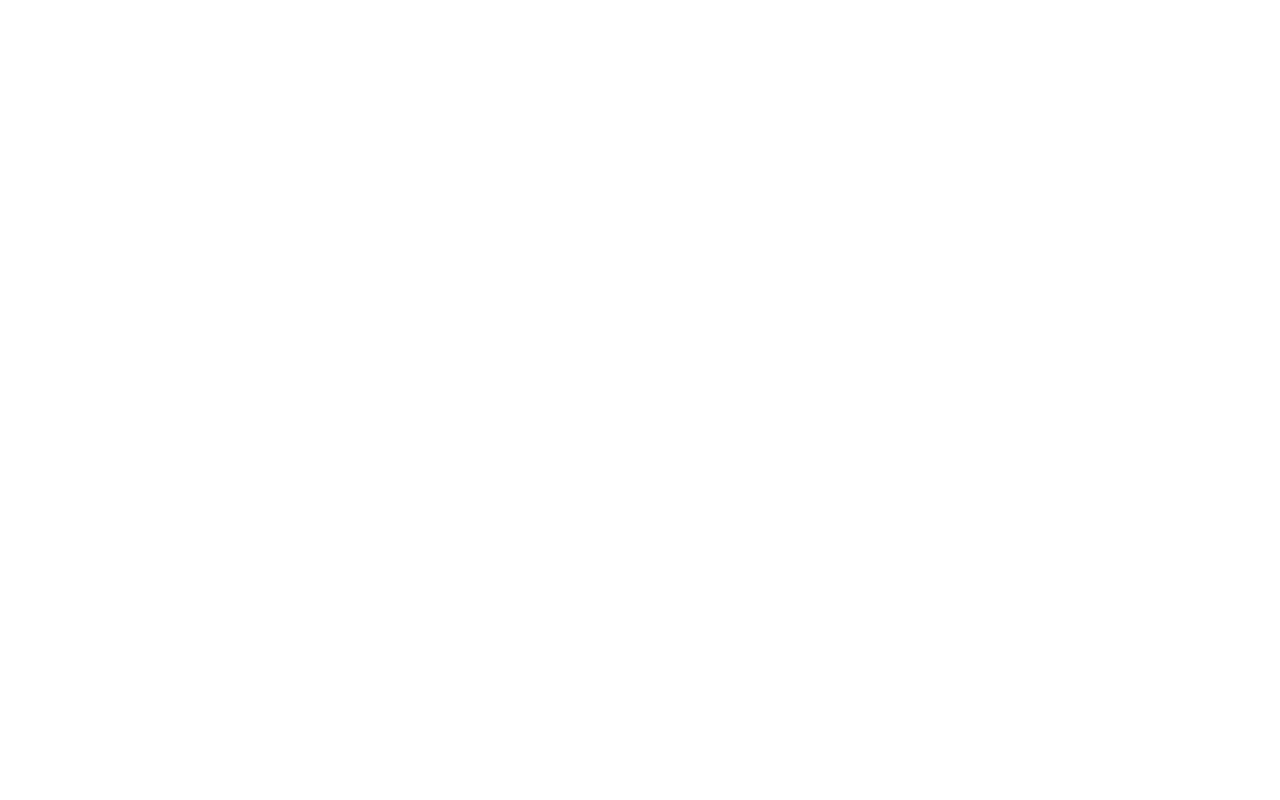
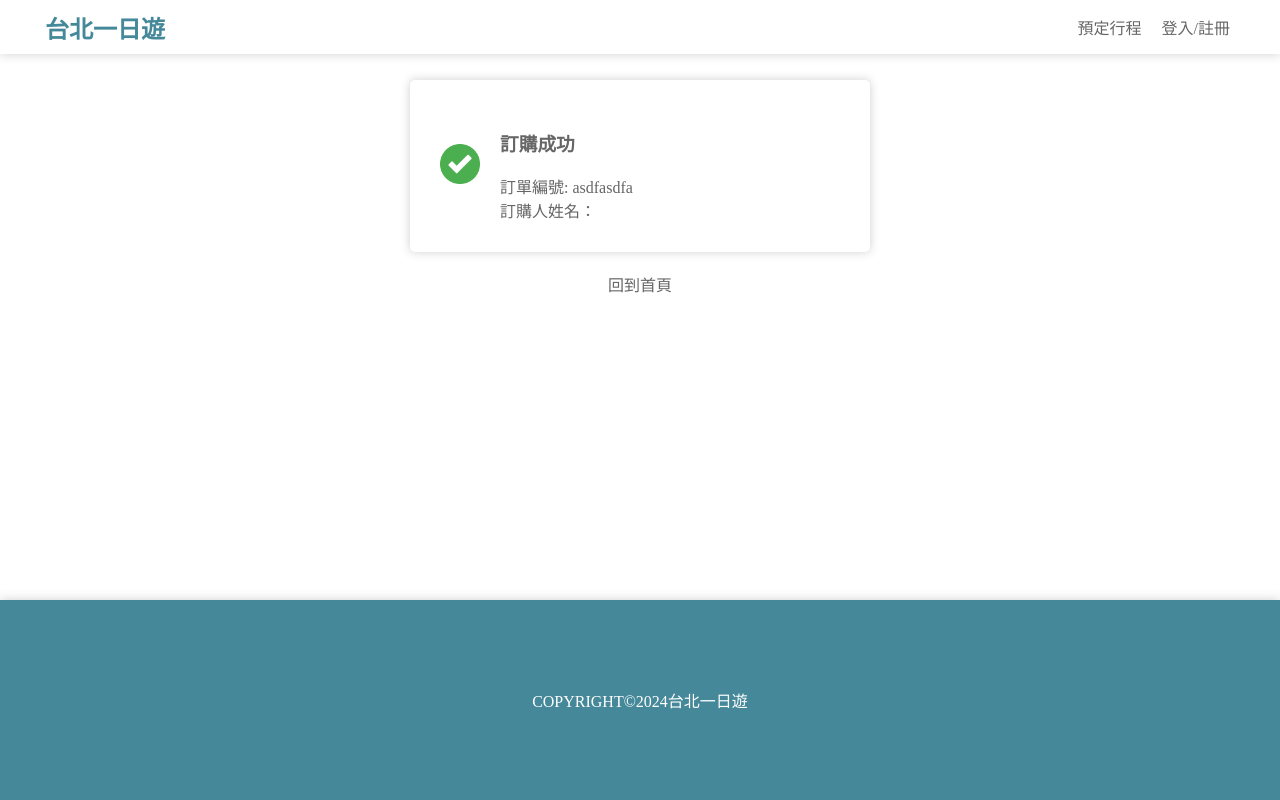
Before and after one commit to Christinaliu0913/wehelp_stage2, a plain HTML site: page taipei-day-trip/static/thankyou.html in a window 1280 px wide. Drawn offline with Linux system fonts and the light colour scheme.

Commit message:
week6test

```diff
--- a/taipei-day-trip/static/style.css
+++ b/taipei-day-trip/static/style.css
@@ -824,6 +824,37 @@ header{
     font-size: 19px;
     cursor: pointer;
 }
+/*----------thank you---------*/
+.thankcard{
+    display: flex;
+    justify-content: center;
+    margin-top: 80px;
+}
+.thankcard-box{
+    display: flex;
+    align-items: center;
+    border-radius: 5px;
+    box-shadow: 0px 0px 10px #66666650;
+    height: auto;
+    padding: 30px;
+    width: 400px;
+}
+.thankcard-orderIcon img{
+    width: 40px;
+    height: 40px;
+}
+.thankcard-infor{
+    flex: auto;
+    margin-left: 20px;
+}
+.thank-inform{
+    display: flex;
+    justify-content: center;
+    margin-top: 20px;
+}
+
+
+
 /*footer*/
 .footer{
     min-height: 200px;
--- a/taipei-day-trip/static/thankyou.html
+++ b/taipei-day-trip/static/thankyou.html
@@ -2,10 +2,55 @@
 <html lang="en">
 <head>
   <meta charset="UTF-8">
+  <link rel="stylesheet" type='text/css' href="/static/style.css">
   <meta name="viewport" content="width=device-width, initial-scale=1.0">
   <title>Thank You</title>
 </head>
 <body>
 
+<div class="wrapper">
+  <!---------nav----------->
+  <header>
+    <nav class="nav">
+      <h2 class="nav-title"><a href="/" style="text-decoration: none; color: inherit;">台北一日遊</a></h2>
+      <ul class="nav-list">
+        <li class="nav-list-item" id='nav-booking' onclick="booking()">預定行程</li>
+        <li class="nav-list-item" id='nav-signin'onclick="signIn()">登入/註冊</li>
+        <li class="nav-list-item" id='nav-signout' onclick="signOut()">登出系統</li>
+      </ul>
+    </nav>
+  </header>
+  <!---------card----------->
+  <div>
+    <div class="thankcard">
+      <div class="thankcard-box">
+        <div class="thankcard-orderIcon"><img src="/static/img/accept.png" alt=""></div>
+        <div class="thankcard-infor">
+          <h3>訂購成功</h3>
+          <div class="thankcard-orderNumber">
+            訂單編號: asdfasdfa
+          </div>
+          <div>
+            訂購人姓名：
+          </div>
+        </div>
+
+      </div>
+
+    </div>
+    <div class="thank-inform">
+      <div>回到首頁</div>
+    </div>
+  </div>
+
+
+</div>
+
+
+
+  <!-----------footer----------->
+  <footer class="footer"><p class="footer-text">COPYRIGHT©2024台北一日遊</p></footer>
+  <script src="/static/thankyou.js"></script>
 </body>
+
 </html>
```
Also changed, not shown: taipei-day-trip/static/book.js (+10 -6 lines), taipei-day-trip/static/img/accept.png (added), taipei-day-trip/static/thankyou.js (renamed from taipei-day-trip/static/asd.js), 5 other files.
